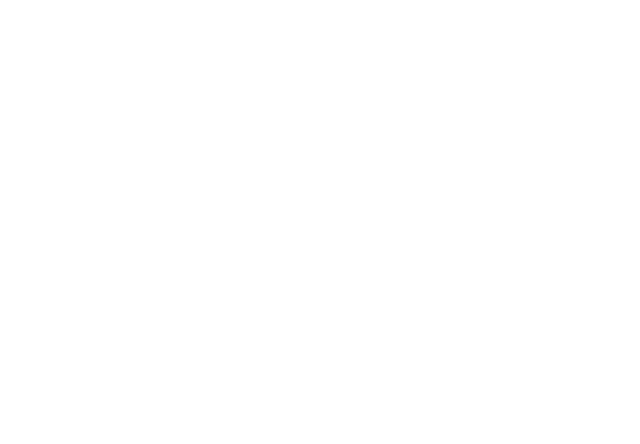
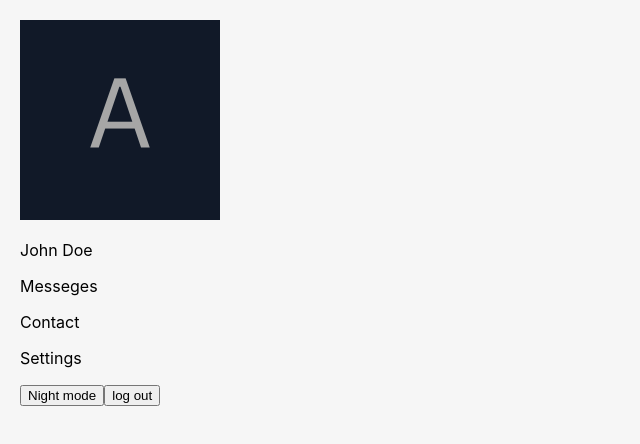
Before and after one commit to MaxParastiuk/messenger, a React (Create React App) app: page / in a window 1280 px wide. Before the commit this address led to /login. Shown: the top 444 px of the page, without its empty margins (0-640 px from the left). Built offline with nearby package versions, Linux system fonts and the light colour scheme.

Commit message:
add theme

```diff
--- a/package.json
+++ b/package.json
@@ -11,6 +11,7 @@
     "react-dom": "^19.0.0",
     "react-router-dom": "^7.2.0",
     "react-scripts": "5.0.1",
+    "styled-components": "^6.1.15",
     "web-vitals": "^2.1.4"
   },
   "scripts": {
--- a/src/App.css
+++ b/src/App.css
@@ -1,38 +1,3 @@
-.App {
-  text-align: center;
+#root {
+  min-height: 100vh;
 }
-
-.App-logo {
-  height: 40vmin;
-  pointer-events: none;
-}
-
-@media (prefers-reduced-motion: no-preference) {
-  .App-logo {
-    animation: App-logo-spin infinite 20s linear;
-  }
-}
-
-.App-header {
-  background-color: #282c34;
-  min-height: 100vh;
-  display: flex;
-  flex-direction: column;
-  align-items: center;
-  justify-content: center;
-  font-size: calc(10px + 2vmin);
-  color: white;
-}
-
-.App-link {
-  color: #61dafb;
-}
-
-@keyframes App-logo-spin {
-  from {
-    transform: rotate(0deg);
-  }
-  to {
-    transform: rotate(360deg);
-  }
-}
--- a/src/App.js
+++ b/src/App.js
@@ -1,18 +1,38 @@
+import './App.css';
 import { BrowserRouter, Routes, Route } from 'react-router-dom';
-import './App.css';
 import Layout from './components/Layout';
 import RequireAuth from './components/RequireAuth';
+import LoginPage from './pages/LoginPage';
+import { ThemeProvider } from 'styled-components';
+import { useState } from 'react';
+import { darkTheme, lightTheme } from './theme/theme';
 
 function App() {
+  const [themeMode, setThemeMode] = useState('light');
+
+  const toggleTheme = () => {
+    setThemeMode((prev) => (prev === 'light' ? 'dark' : 'light'));
+  };
+
   return (
+    <ThemeProvider theme={themeMode === 'light' ? lightTheme : darkTheme}>
       <BrowserRouter>
         <Routes>
-        <Route path="/login"></Route>
+          <Route
+            path="/login"
+            element={<LoginPage toggleTheme={toggleTheme} />}
+          ></Route>
           <Route element={<RequireAuth />}>
-          <Route path="/" element={<Layout />}></Route>
+            <Route
+              path="/"
+              element={
+                <Layout toggleTheme={toggleTheme} themeMode={themeMode} />
+              }
+            ></Route>
           </Route>
         </Routes>
       </BrowserRouter>
+    </ThemeProvider>
   );
 }
 
--- a/src/components/Layout.jsx
+++ b/src/components/Layout.jsx
@@ -1,16 +1,25 @@
 import { Outlet } from 'react-router-dom';
 import SidebarMenu from './SidebarMenu';
+import styled from 'styled-components';
 
-const Layout = () => {
+const Layout = ({ toggleTheme, themeMode }) => {
+  const Container = styled.main`
+    flex: 1;
+    padding: 20px;
+    min-height: 100vh;
+    background: ${({ theme }) => theme.background};
+    color: ${({ theme }) => theme.text};
+  `;
+
   return (
-    <div className="container">
+    <Container>
       <aside>
-        <SidebarMenu />
+        <SidebarMenu toggleTheme={toggleTheme} themeMode={themeMode} />
       </aside>
       <main>
         <Outlet />
       </main>
-    </div>
+    </Container>
   );
 };
 
--- a/src/components/RequireAuth.jsx
+++ b/src/components/RequireAuth.jsx
@@ -1,7 +1,7 @@
 import { Navigate, Outlet } from 'react-router-dom';
 
 const RequireAuth = () => {
-  const auth = false;
+  const auth = true;
 
   if (!auth) {
     return <Navigate to="/login" replace />;
--- a/src/components/SidebarMenu.jsx
+++ b/src/components/SidebarMenu.jsx
@@ -1,4 +1,4 @@
-const SidebarMenu = () => {
+const SidebarMenu = ({ toggleTheme, themeMode }) => {
   return (
     <div className="sidebar-container">
       <div className="user-info">
@@ -9,7 +9,9 @@ const SidebarMenu = () => {
         <p>Messeges</p>
         <p>Contact</p>
         <p>Settings</p>
-        <p>Night mode</p>
+        <button onClick={toggleTheme}>
+          {themeMode === 'light' ? 'Night mode' : 'Light mode'}
+        </button>
         <button>log out</button>
       </div>
     </div>
--- a/src/index.css
+++ b/src/index.css
@@ -1,4 +1,5 @@
 body {
+  background-color: #cccccc;
   margin: 0;
   font-family: -apple-system, BlinkMacSystemFont, 'Segoe UI', 'Roboto', 'Oxygen',
     'Ubuntu', 'Cantarell', 'Fira Sans', 'Droid Sans', 'Helvetica Neue',
--- /dev/null
+++ b/src/theme/theme.js
@@ -0,0 +1,11 @@
+export const lightTheme = {
+  background: '#F6F6F6',
+  text: '#000000',
+  sidebarBg: '#f0f0f0',
+};
+
+export const darkTheme = {
+  background: '#002046',
+  text: '#ffffff',
+  sidebarBg: '#333333',
+};
```
Also changed, not shown: 1 other file (tests, documents, lock files or other folders). Lines whose indentation alone changed are shown as unchanged.
